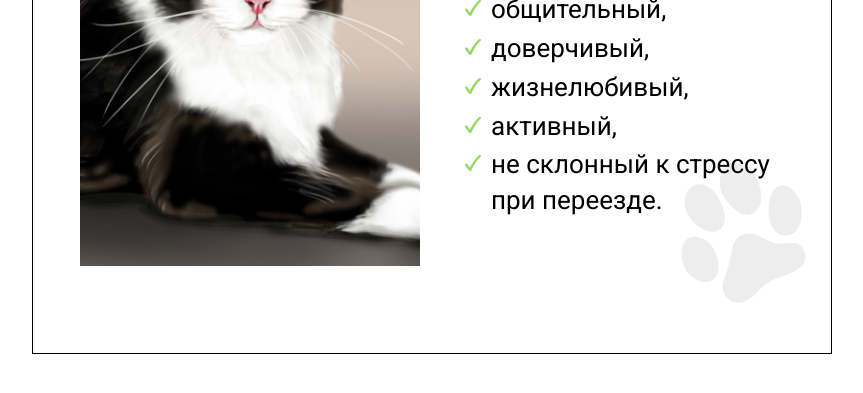
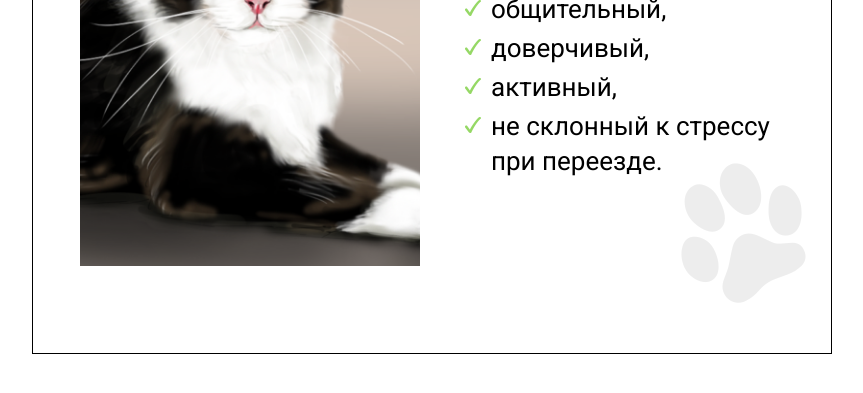
Before and after one commit to programiss-ru/cat, a plain HTML site: page index.html in a window 1280 px wide. Shown: the part 311-704 px from the top of the page, without its empty margins (208-1071 px from the left). Drawn offline with Linux system fonts and the light colour scheme.

Commit message:
Delete info

```diff
--- a/index.html
+++ b/index.html
@@ -24,7 +24,6 @@
 			<ul class="benefits">
 				<li>общительный,</li>
 				<li>доверчивый,</li>
-				<li>жизнелюбивый,</li>
 				<li>активный,</li>
 				<li>не склонный к стрессу при переезде.</li>
 			</ul>
```
